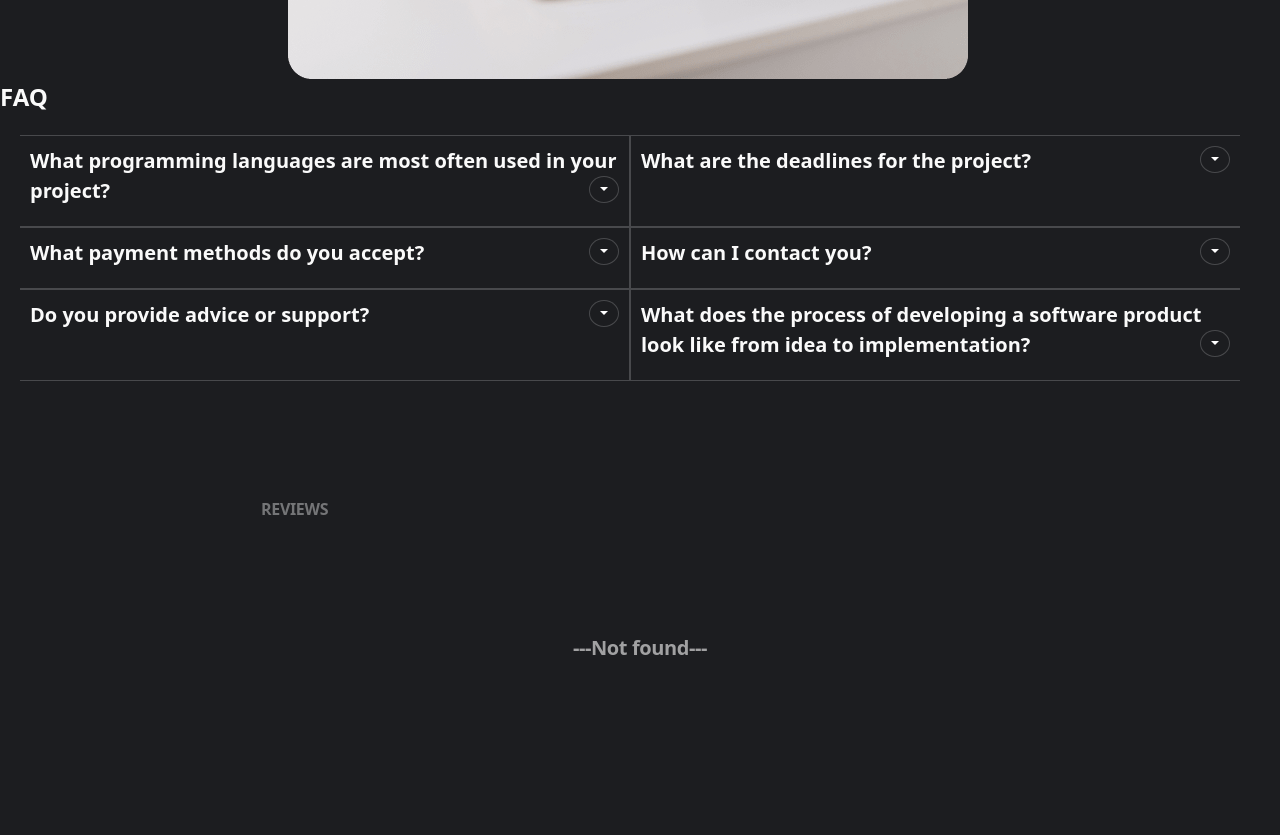
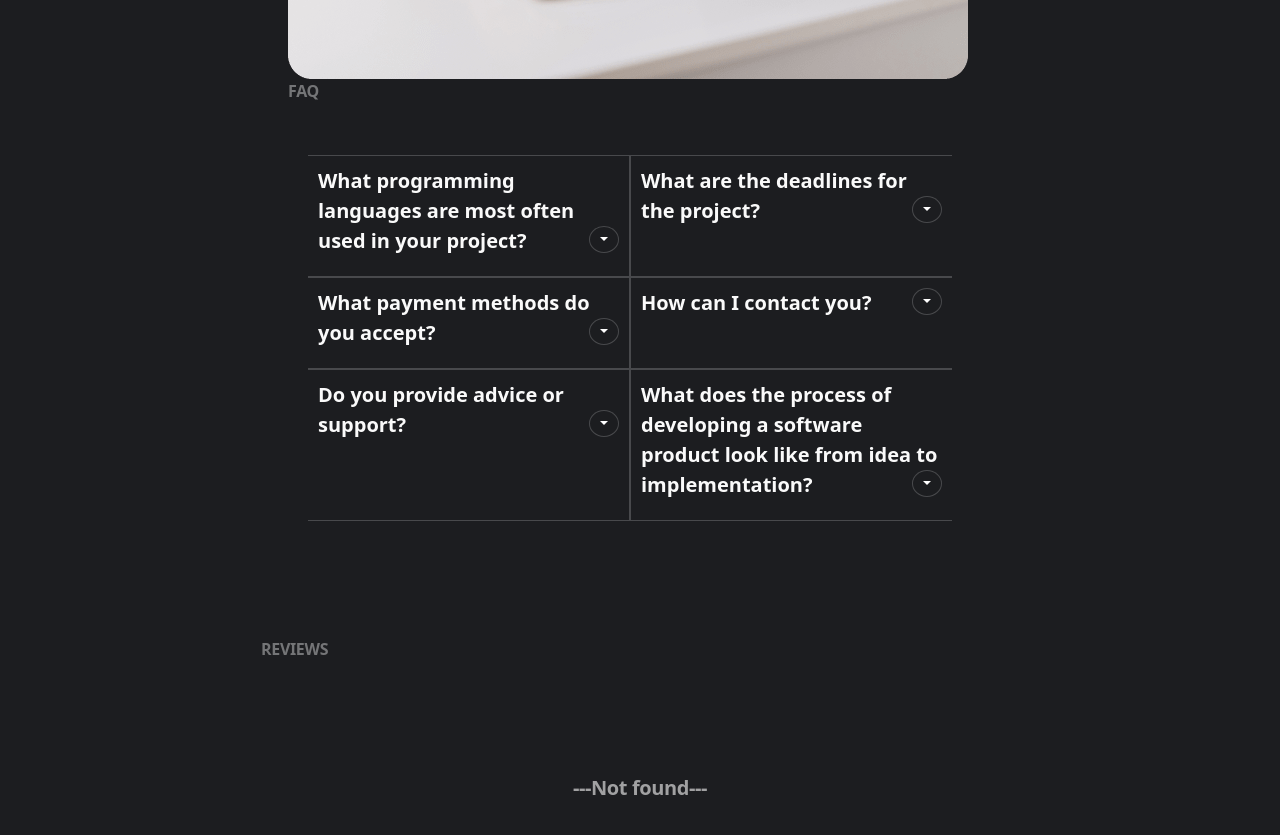
Before and after one commit to Orkneya/goit-team07-project-02, a website built with Vite: page src/index.html in a window 1280 px wide. Shown: the part 2313-3148 px from the top of the page. Before the commit the page ends 3008 px from the top, so only its background shows below. Built offline with nearby package versions, Linux system fonts and the light colour scheme; no server answers; what accordion-js would draw is missing.

Commit message:
commit message

```diff
--- a/src/css/faq.css
+++ b/src/css/faq.css
@@ -63,3 +63,13 @@
     }
 
 }
+
+.faq-title {
+    font-weight: 600;
+    color: rgba(250, 250, 250, 0.4);
+    font-size: 16px;
+    line-height: 24px;
+    letter-spacing: -0.02em;
+    text-transform: uppercase;
+    margin-bottom: 32px;
+  }
--- a/src/partials/faq.html
+++ b/src/partials/faq.html
@@ -1,5 +1,5 @@
-
-<h2>FAQ</h2>
+<section class="container">
+<h2 class="faq-title">FAQ</h2>
 
 <div id="faq" class="accordion-container">
     <ul class="accordion">
@@ -75,7 +75,7 @@
             </div>
         </li>
     </ul>
-</div>
+</div></section>
 
 <script type="module">
 
```
Also changed, not shown: src/js/faq.js (line endings or trailing spaces). Lines whose indentation alone changed are shown as unchanged.
